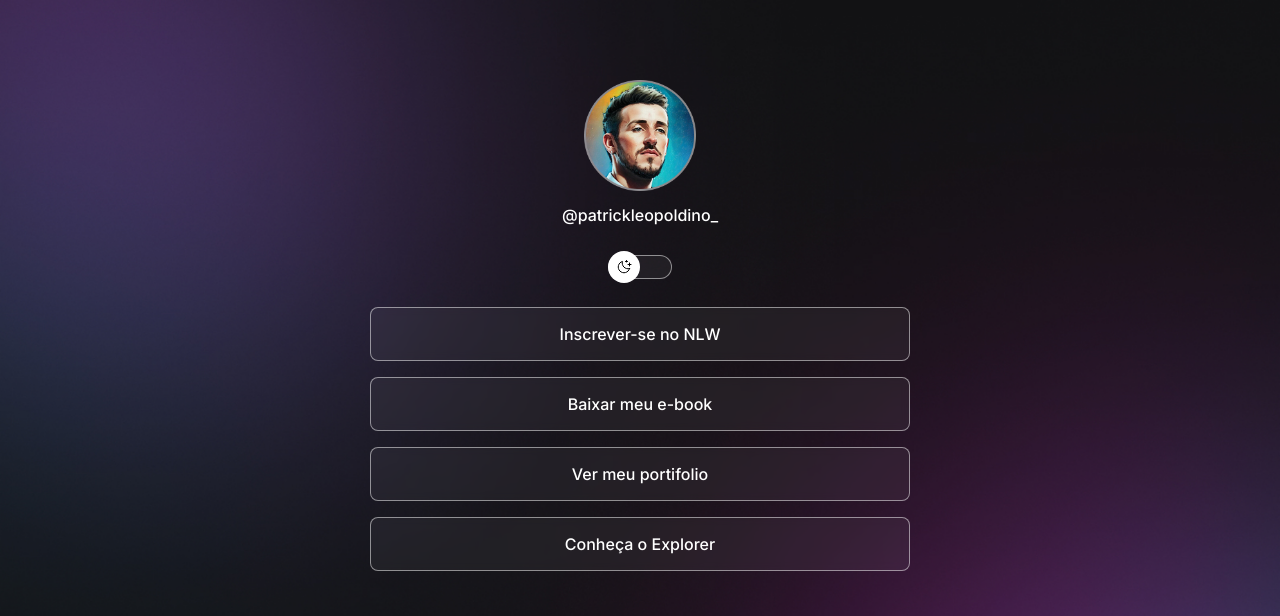
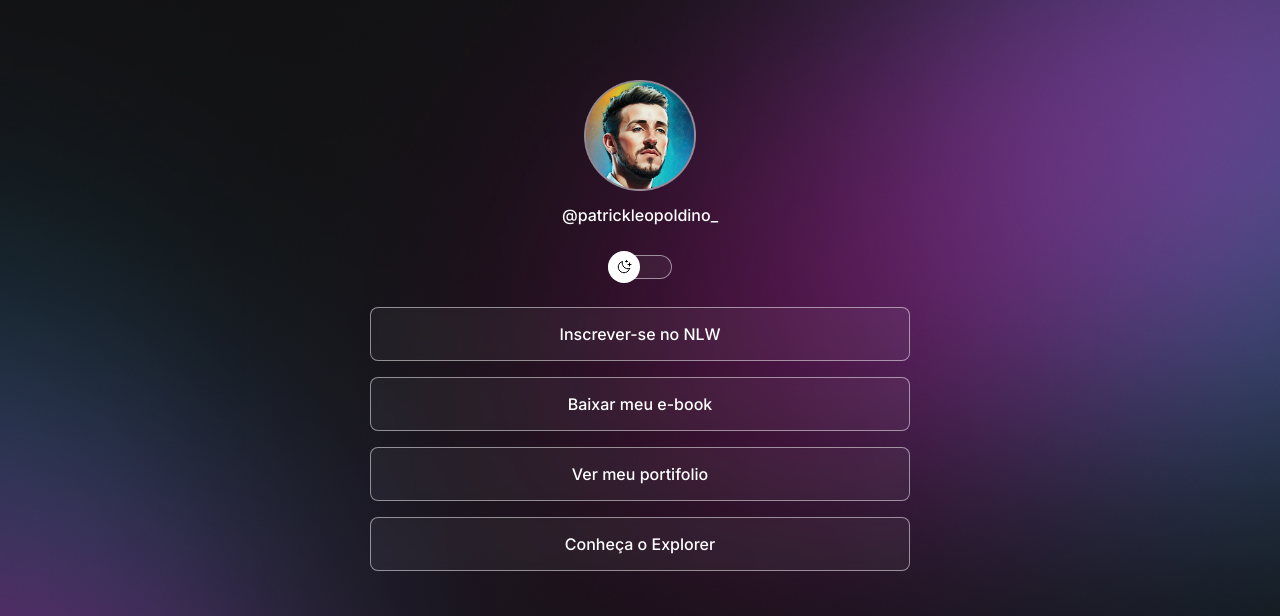
Before and after one commit to PKLdev/devlinks, a plain HTML site: page index.html in a window 1280 px wide. Shown: the top 616 px of the page. Drawn offline with nearby package versions, Linux system fonts and the light colour scheme.

Commit message:
change background based on media queries

```diff
--- a/style.css
+++ b/style.css
@@ -23,15 +23,9 @@
   --switch-bg-url: url(./assets/sun.svg);
 }
 body {
-  /*
-  background-image: url(./assets/bg-mobile.jpg);
-  background-repeat: no-repeat;
-  background-position: top center;
-  background-size: cover;
-  */
-
   /*background: color image repeat position/size */
   background: var(--bg-url) no-repeat top center/cover;
+  height: 100vh;
 }
 body * {
   font-family: "Inter", sans-serif;
@@ -81,6 +75,7 @@ body * {
   right: 0;
   left: initial;
 }
+
 #switch span {
   display: block;
   border-radius: 9999px;
@@ -143,3 +138,12 @@ footer {
   text-align: center;
   font-size: 14px;
 }
+/*media queries*/
+@media (min-width: 700px) {
+  :root {
+    --bg-url: url(./assets/bg-desktop.jpg);
+  }
+  .light {
+    --bg-url: url(./assets/bg-desktop-light.jpg);
+  }
+}
```
Also changed, not shown: assets/bg-desktop-light.jpg (added), assets/bg-desktop.jpg (added).
